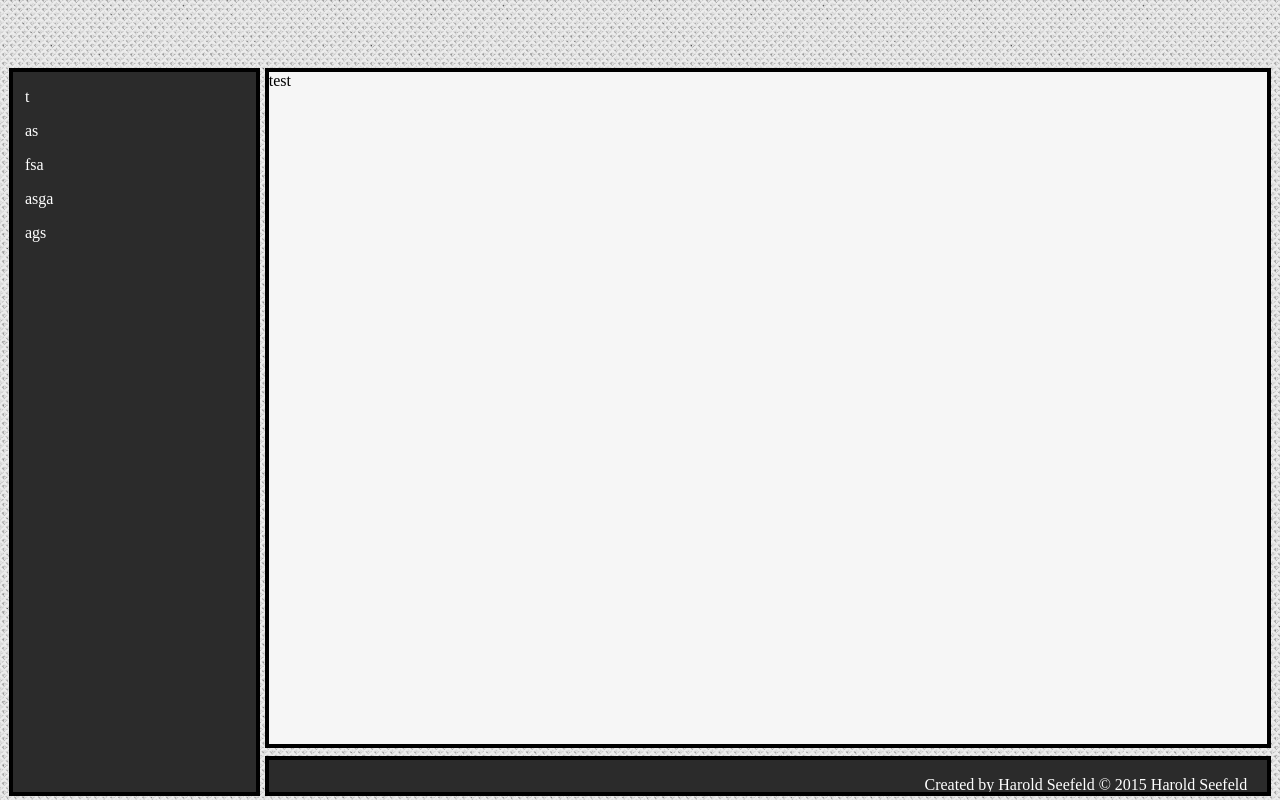
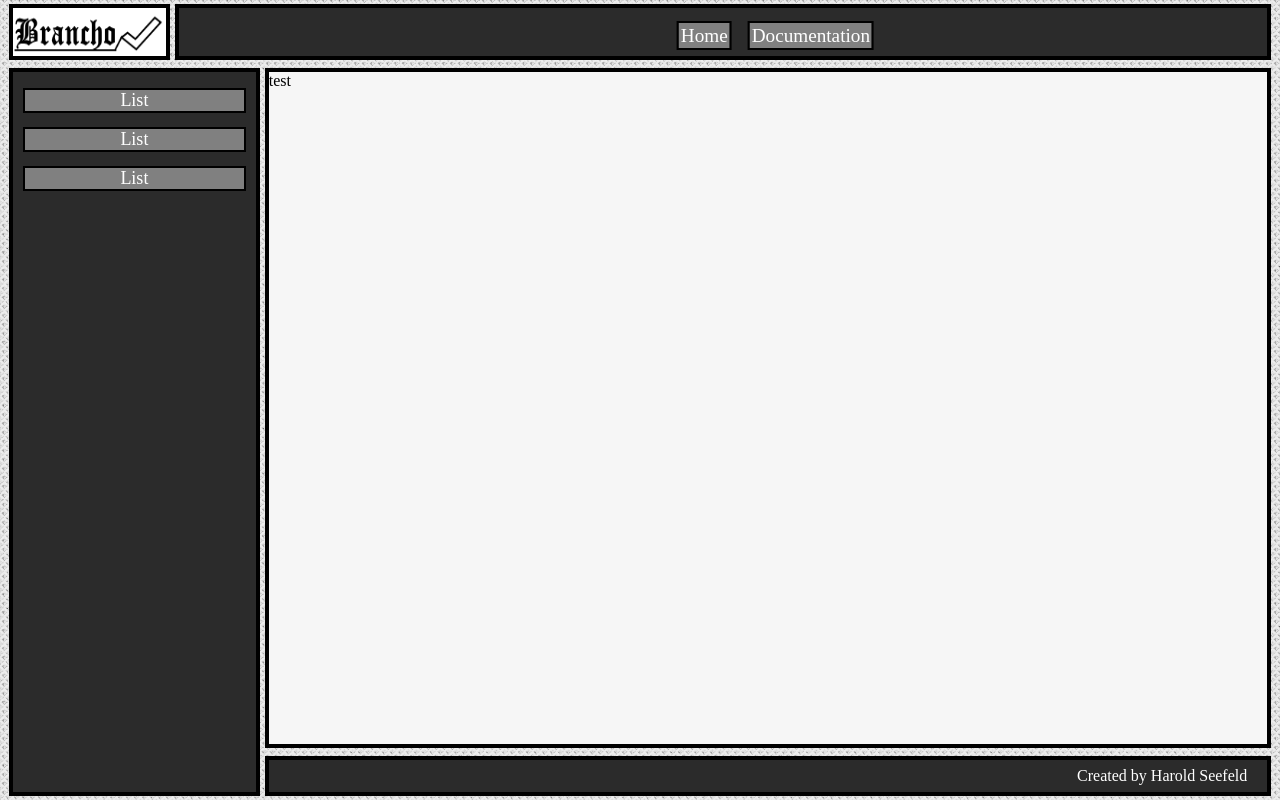
Before and after one commit to Harold-Seefeld/Marks-Manager, a website: page manager.html in a window 1280 px wide. Drawn offline with Linux system fonts and the light colour scheme.

Commit message:
change manager page layout and make sample buttons

```diff
--- a/manager.css
+++ b/manager.css
@@ -2,7 +2,64 @@ body {
     background: url('images/background.png');
 }
 
-/* The side bar */
+.logo {
+    position:absolute;
+    width: 12% !important;
+    height: 6% !important;
+    top: 1%;
+    bottom: 1%;
+    left: 1%;
+    background: white;
+    outline: 4px solid black;
+    overflow: hidden;
+}
+
+.header {
+    color: white;
+    position:absolute;
+    width: 85% !important;
+    height: 6% !important;
+    top: 1%;
+    bottom: 1%;
+    left: 14%;
+    background: #2B2B2B;
+    outline: 4px solid black;
+    overflow: hidden;
+    font-size: larger;
+}
+
+.header ul {
+    list-style-type: none;
+    overflow: hidden;
+    position: absolute;
+    transform: translate(45%, 25%);
+    height: 100%;
+    width: 100%;
+    margin: 0px;
+    padding: 0px;
+}
+
+.header ul li {
+    float: left;
+    margin: 5px 10px 5px 10px;
+}
+
+.header ul li a {
+    color: white;
+    text-decoration: none;
+    outline: 2px solid black;
+    padding: 2px;
+    background: grey;
+    transition: outline 0.5s;
+}
+
+.header ul li a:hover {
+    color: white;
+    outline: 2px solid white;
+    transition: outline 0.5s;
+}
+
+
 .side {
     color: white;
     position:absolute;
@@ -18,6 +75,17 @@ body {
 
 .side p {
     margin-left: 5%;
+    width: 90%;
+    background: grey;
+    text-align: center;
+    font-size: large;
+    outline: 2px black solid;
+    transition: outline 0.5s;
+}
+
+.side p:hover {
+    outline: 2px white solid;
+    transition: outline 0.5s;
 }
 
 .content {
@@ -46,7 +114,10 @@ body {
 }
 
 .footer p {
-    text-align: right;
-    padding-right: 2%;
     overflow: hidden;
+    position: absolute;
+    transform: translate(0, -50%);
+    top: 50%;
+    right: 2%;
+    margin: 0px;
 }
--- a/manager.html
+++ b/manager.html
@@ -6,18 +6,25 @@
     <link rel="stylesheet" type="text/css" href="manager.css" />
 </head>
 <body>
+    <div class="logo">
+        <img src="images/logo.png" alt="Brancho" height="100%" width="100%">
+    </div>
+    <div class="header">
+        <ul>
+            <li><a href="default.asp">Home </a></li>
+            <li><a href="about.asp">Documentation</a></li>
+        </ul>
+    </div>
     <div class="side">
-        <p>t</p>
-        <p>as</p>
-        <p>fsa</p>
-        <p>asga</p>
-        <p>ags</p>
+        <p>List</p>
+        <p>List</p>
+        <p>List</p>
     </div>
     <div class="content">
         test
     </div>
     <div class="footer">
-        <p>Created by Harold Seefeld © 2015 Harold Seefeld</p>
+        <p>Created by Harold Seefeld</p>
     </div>
 </body>
 </html>
```
